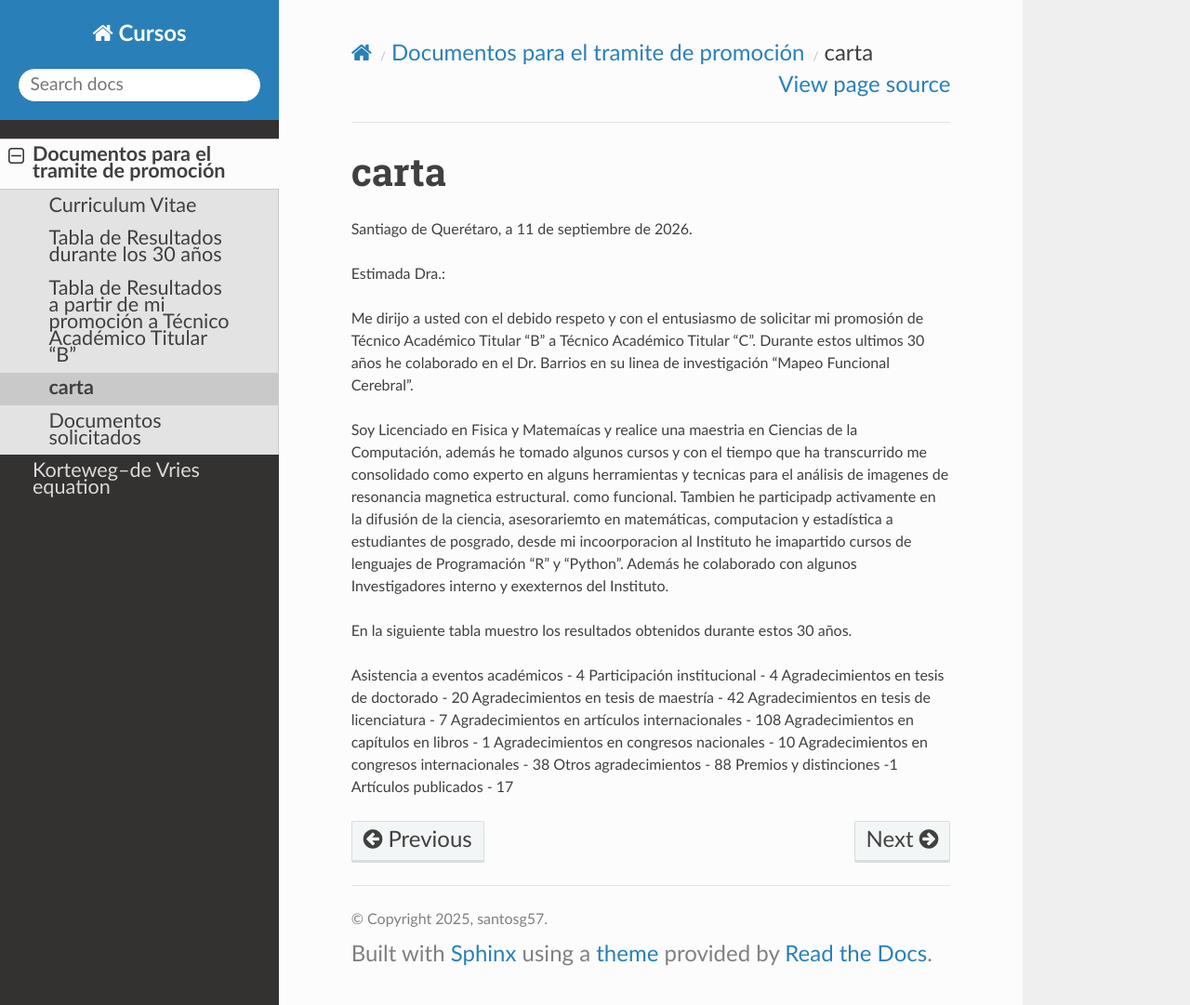
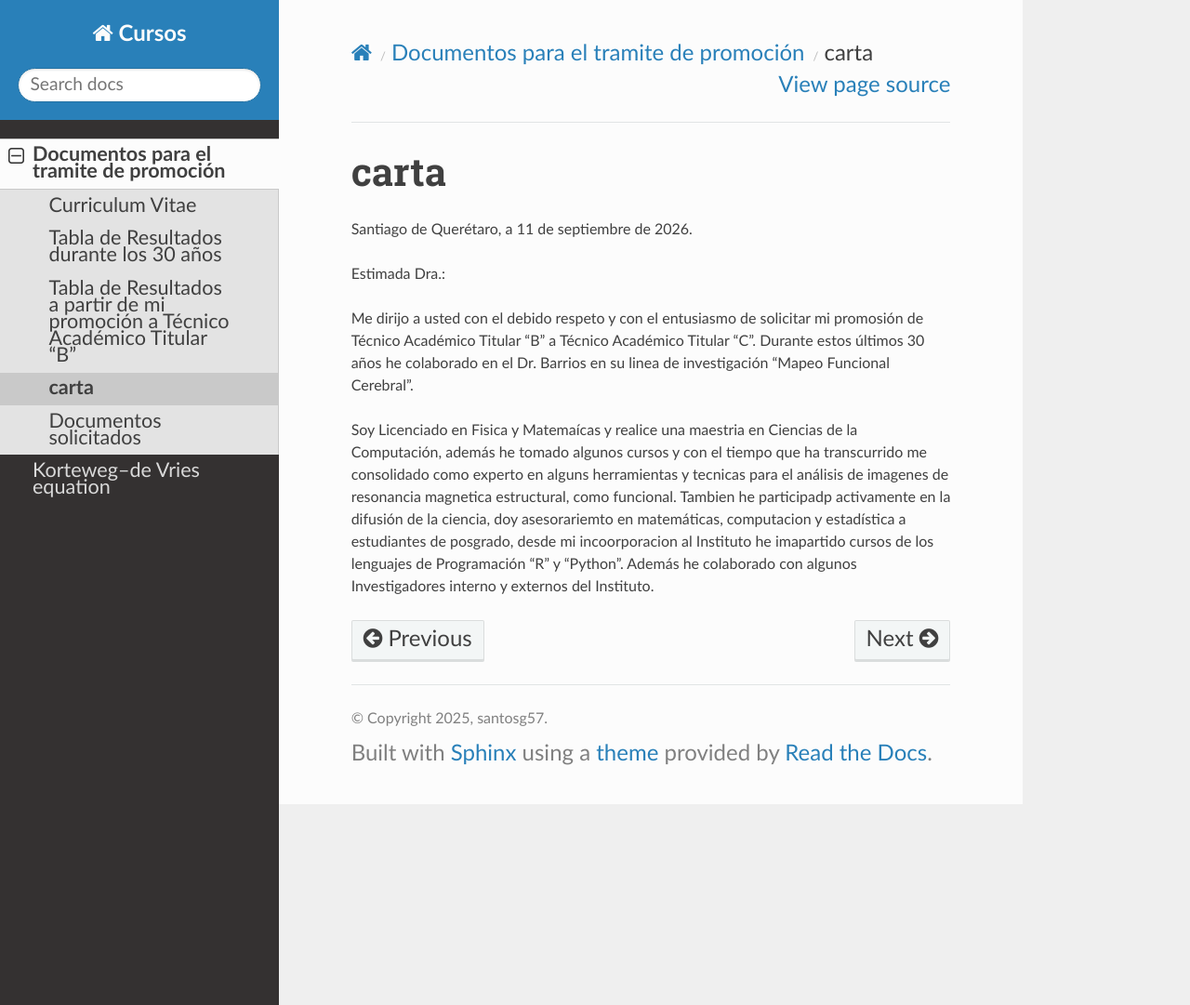
Before and after one commit to matecom57/santosg57-temarios, a Sphinx documentation site: the page built from docs/source/CV_2026/requisitos_cartas/carta.rst, in a window 1280 px wide and 1081 px high. Shown: the whole window at 93% size. Built offline with Sphinx 7.4.7 and the Read the Docs theme 3.1.0, drawn with Linux system fonts in a browser that asks for light colours; pages that are not in the unit, such as notebooks, are missing from menus.

Commit message:
Test comité

```diff
--- a/docs/source/CV_2026/requisitos_cartas/carta.rst
+++ b/docs/source/CV_2026/requisitos_cartas/carta.rst
@@ -7,24 +7,11 @@ Santiago de Querétaro, a 11 de septiembre de 2026.
 Estimada Dra.:
 
 Me dirijo a usted con el debido respeto y con el entusiasmo de solicitar mi promosión de Técnico Académico Titular "B" a Técnico Académico Titular "C".
-Durante estos ultimos 30 años he colaborado en el Dr. Barrios en su linea de investigación "Mapeo Funcional Cerebral".
+Durante estos últimos 30 años he colaborado en el Dr. Barrios en su linea de investigación "Mapeo Funcional Cerebral".
 
 Soy Licenciado en Fisica y Matemaícas y
 realice una maestria en Ciencias de la Computación, además he tomado algunos cursos y con el tiempo que ha transcurrido me consolidado como experto en alguns herramientas y
-tecnicas para el análisis de imagenes de resonancia magnetica estructural. como funcional. Tambien he participadp activamente en la difusión de la ciencia, asesorariemto en matemáticas, computacion y estadística a estudiantes de posgrado, desde mi incoorporacion al Instituto he imapartido cursos de lenguajes de Programación "R" y "Python". Además he colaborado con algunos Investigadores interno y exexternos del Instituto.
-
-
-En la siguiente tabla muestro los resultados obtenidos durante estos 30 años.
-
-Asistencia a eventos académicos - 4
-Participación institucional - 4
-Agradecimientos en tesis de doctorado - 20
-Agradecimientos en tesis de maestría - 42
-Agradecimientos en tesis de licenciatura - 7
-Agradecimientos en artículos internacionales - 108
-Agradecimientos en capítulos en libros - 1
-Agradecimientos en congresos nacionales - 10
-Agradecimientos en congresos internacionales - 38
-Otros agradecimientos - 88
-Premios y distinciones -1
-Artículos publicados - 17
+tecnicas para el análisis de imagenes de resonancia magnetica estructural, como funcional.
+Tambien he participadp activamente en la difusión de la ciencia, doy asesorariemto en matemáticas, computacion y estadística a estudiantes
+de posgrado, desde mi incoorporacion al Instituto he imapartido cursos de los lenguajes de Programación "R" y "Python".
+Además he colaborado con algunos Investigadores interno y externos del Instituto.
```
